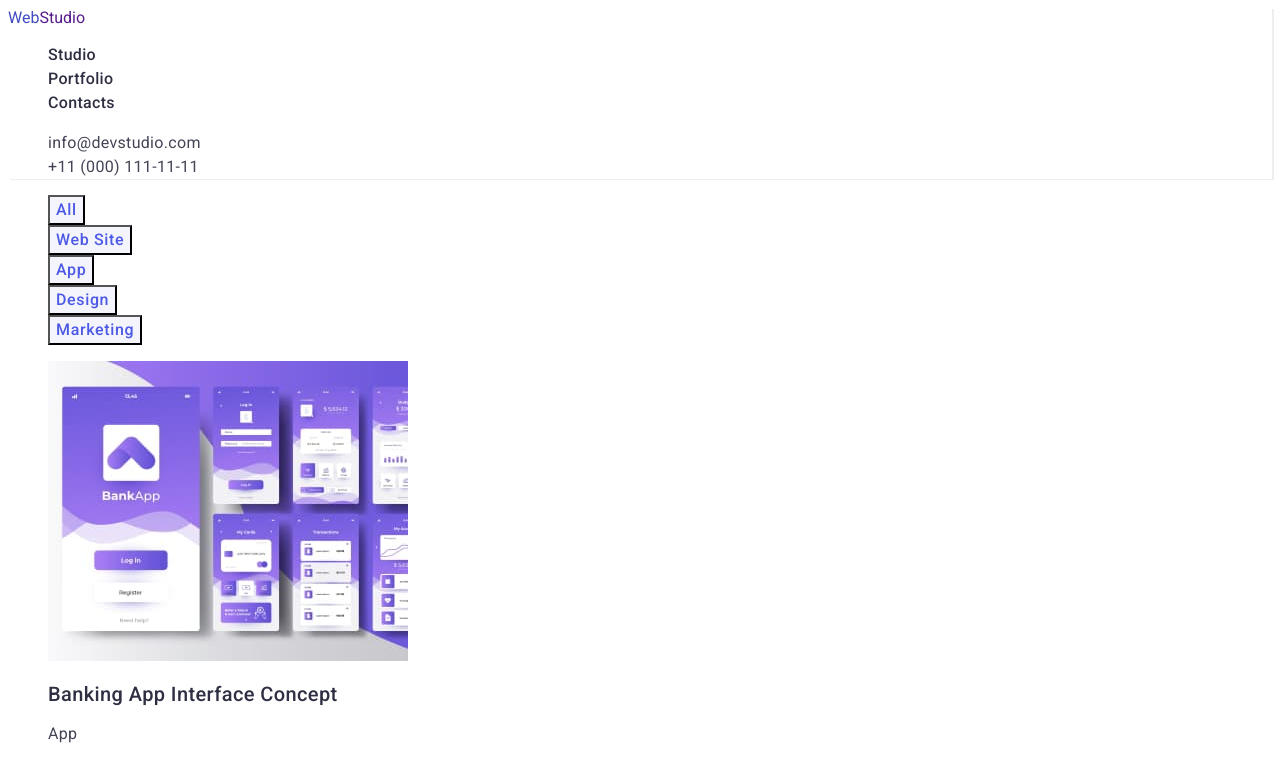
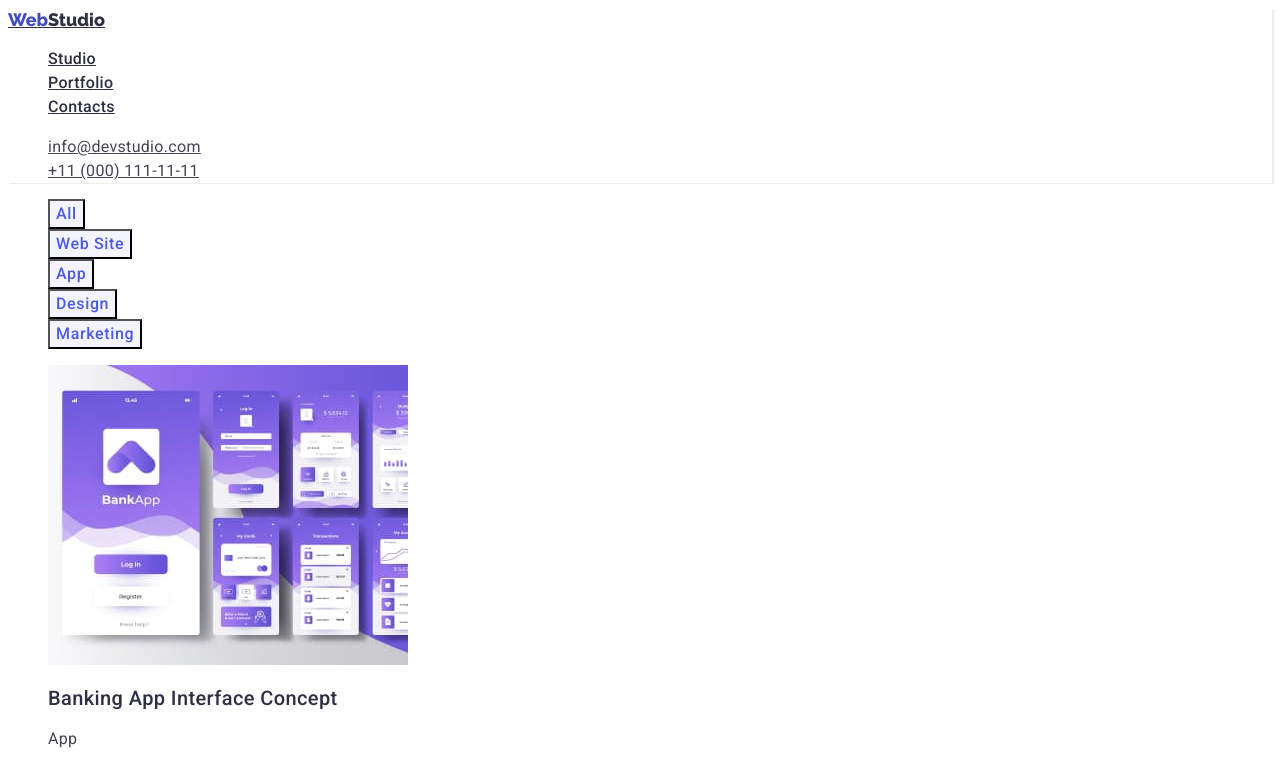
Before and after one commit to GabriellaMar/goit-markup-hw-02, a plain HTML site: page portfolio.html in a window 1280 px wide. Shown: the top 759 px of the page. Drawn offline with Linux system fonts and the light colour scheme.

Commit message:
Update styles.css

```diff
--- a/css/styles.css
+++ b/css/styles.css
@@ -23,20 +23,15 @@
 /* footer color */
 #2E2F42
 
+/* LOGO STYLES*/
 
-/* LOGO styles*/
+.link {
+    text-decoration: none;
+}
+
 .logo {
     color: var(--primary-color-text);
-    font-family: 'Raleway';
-    font-weight: 800;
-    font-size: 18px;
-    line-height: 1.3;
-}
-
-.footer-logo {
-    color: var(--secondary-background-color);
-    background: var(--primary-color-text);
-    font-family: 'Raleway';
+    font-family: 'Raleway', sans-serif;
     font-weight: 800;
     font-size: 18px;
     line-height: 1.3;
@@ -46,20 +41,28 @@
     color: var(--btn-hover-color);
 }
 
+.footer-logo {
+    color: var(--secondary-background-color);
+    background: var(--primary-color-text);
+    font-family: 'Raleway', sans-serif;
+    font-weight: 800;
+    font-size: 18px;
+    line-height: 1.3;
+}
+
 .footer-accent {
     color: var(--btn-hover-color);
 }
 
-/* HEADER*/
-.header {
-    background: var(--main-background-color);
-    box-shadow: 2px 1px rgba(46, 47, 66, 0.08);
+.list {
+    list-style: none;
 }
+
 
 /* NAVIGATION*/
 
 .menu-item .menu-link {
-    font-family: 'Roboto';
+    font-family: 'Roboto', sans-serif;
     font-weight: 500;
     font-size: 16px;
     line-height: 1.5;
@@ -88,11 +91,10 @@
     color: var(--accent-color);
 }
 
-/*BODY*/
-body {
-    font-family: 'Roboto', sans-serif;
-    color: var(--primary-color-text);
+/* HEADER*/
+.header {
     background: var(--main-background-color);
+    box-shadow: 2px 1px rgba(46, 47, 66, 0.08);
 }
 
 /*HERO SECTION*/
@@ -104,6 +106,13 @@ body {
     text-align: center;
     color: var(--main-background-color);
     background: var(--primary-color-text);
+}
+
+/*BODY*/
+body {
+    font-family: 'Roboto', sans-serif;
+    color: var(--primary-color-text);
+    background: var(--main-background-color);
 }
 
 /*--BUTTONS --*/
@@ -177,10 +186,3 @@ body {
 .team-section {
     background: var(--secondary-background-color);
 }
-.link {
-    text-decoration: none;
-}
-
-.list {
-    list-style: none;
-}
```
